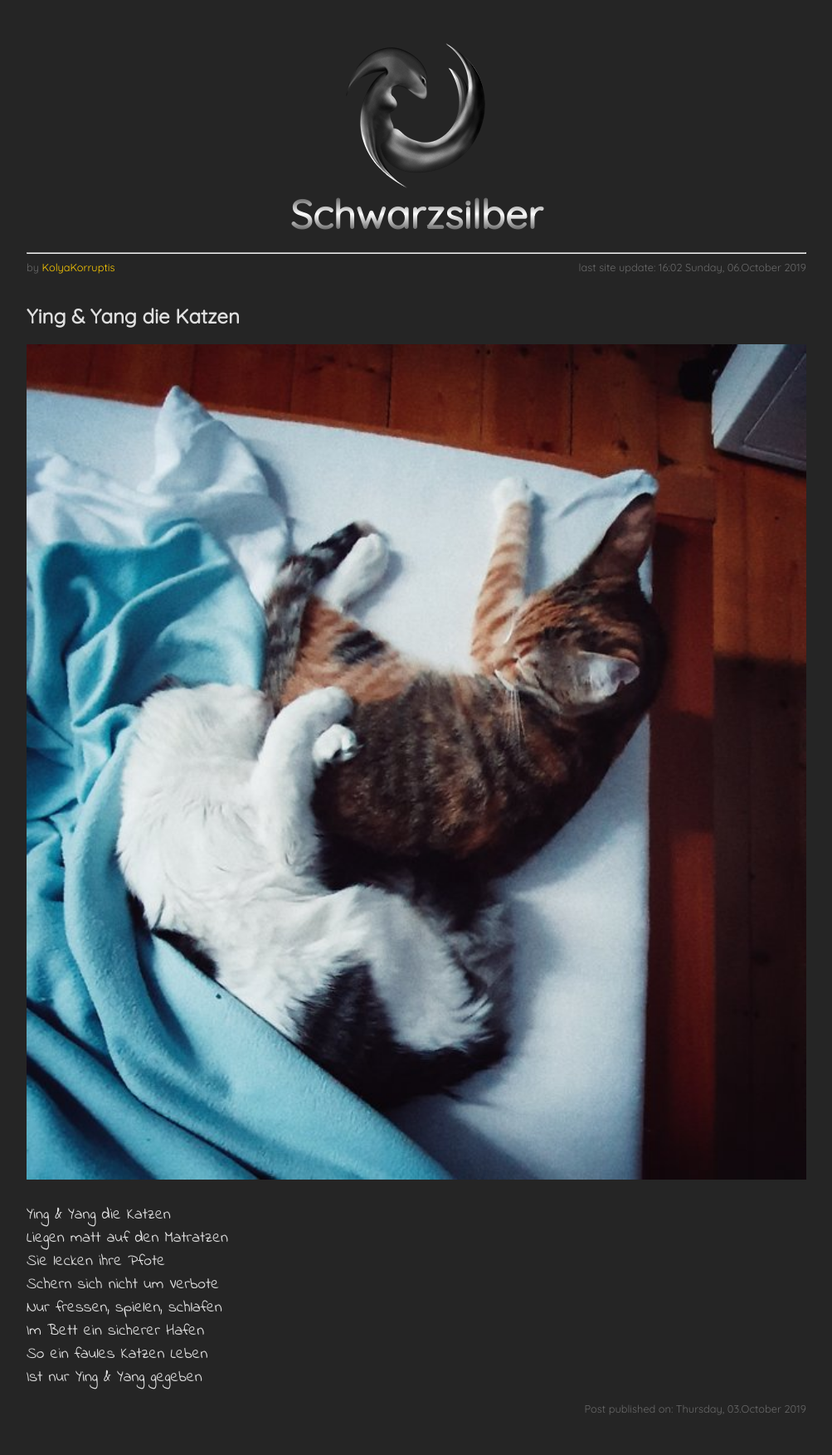
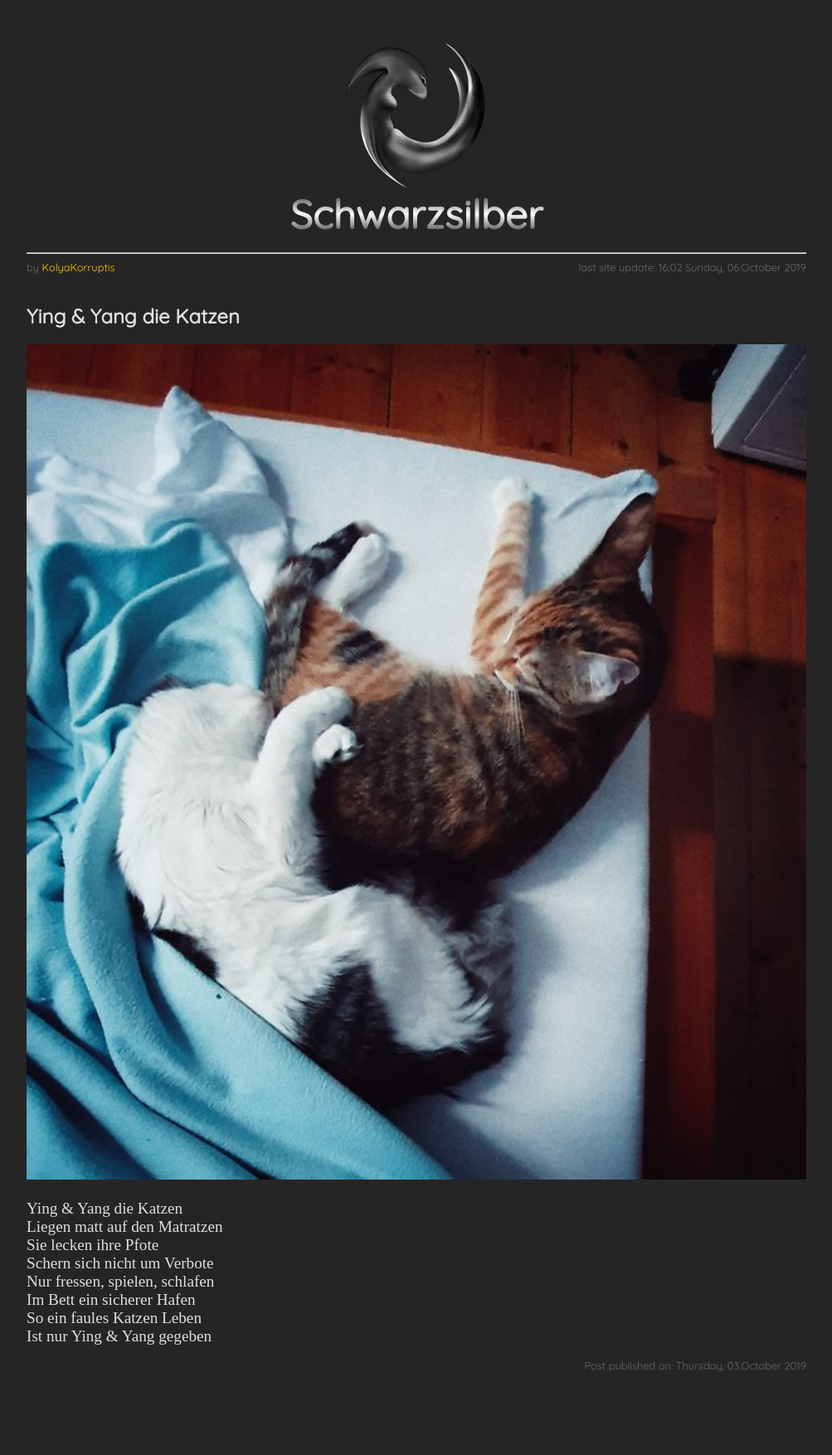
Before and after one commit to KolyaKorruptis/.github.io, a Jekyll site: the page built from _posts/2019-10-03-Ying-&-Yang-die-Katzen.md, in a window 1280 px wide. Shown: the whole page at 83% size, without its empty margins (138-1141 px from the left). Built offline with Jekyll 4.4.1, drawn with Linux system fonts in a browser that asks for light colours; the repository's description, which GitHub fills in, is left out; after the commit the page ends 1702 px from its top, so only the background shows below that.

Commit message:
post font

```diff
--- a/css/fonts.css
+++ b/css/fonts.css
@@ -1 +1 @@
-@import url('https://fonts.googleapis.com/css?family=Indie+Flower|Quicksand&display=swap');
+@import url('https://fonts.googleapis.com/css?family=Quicksand|EB+Garamond&display=swap');
--- a/css/vars.css
+++ b/css/vars.css
@@ -4,7 +4,7 @@
   --lightgrey: #696969;
   --flint: #333;
   --active: red;
-  --text: 'Indie Flower', cursive;
+  --text: 'EB+Garamond', serif;
   --headline: 'Quicksand', sans-serif;
   --siteBgColor: #252525;
   --fontSize: 16px;
```
